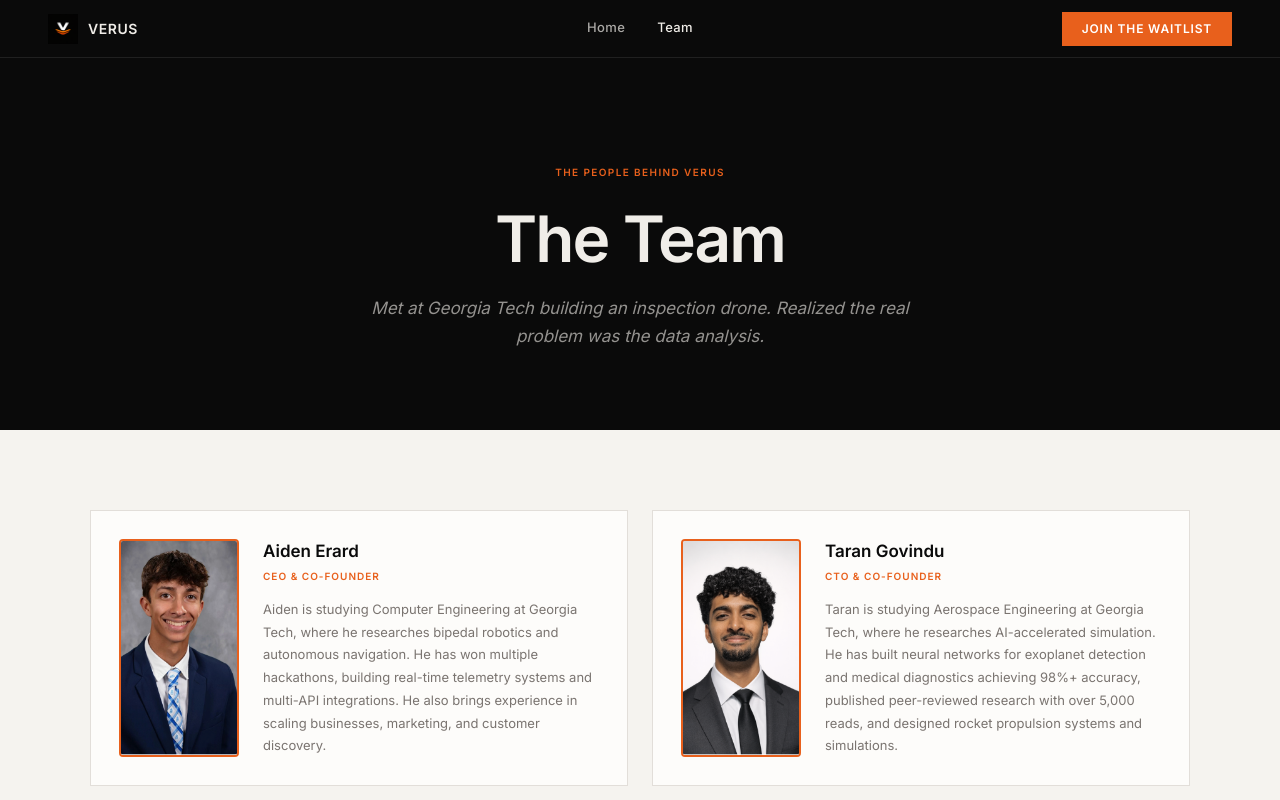
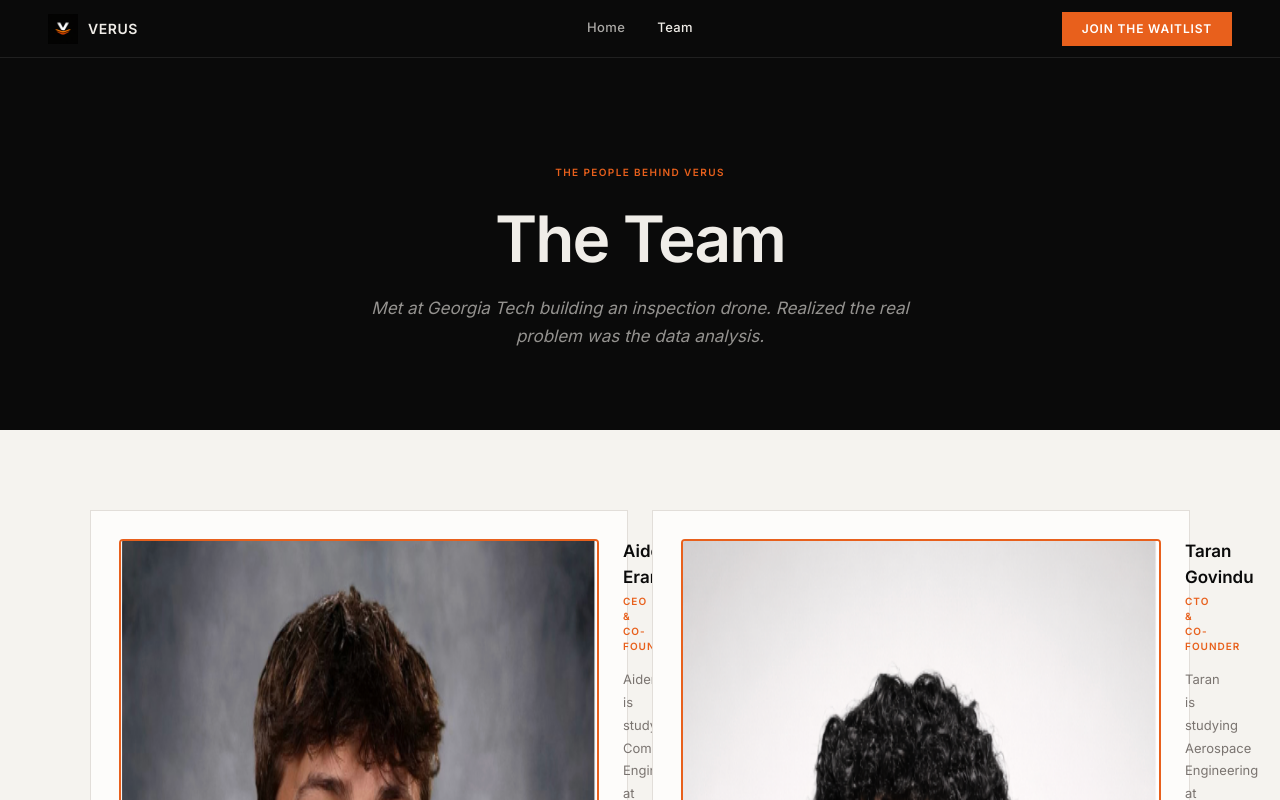
Before and after one commit to aidenerard/verus-newsletter, a React (Vite) app: page /team in a window 1280 px wide. Shown: the top 800 px of the page. Built offline with nearby package versions, Linux system fonts and the light colour scheme; no server answers.

Commit message:
Team page: show full photo width at natural aspect ratio
Co-Authored-By: Claude Sonnet 4.6 <noreply@anthropic.com>

```diff
--- a/src/app/pages/TeamPage.tsx
+++ b/src/app/pages/TeamPage.tsx
@@ -126,22 +126,19 @@ function FounderCard({ founder, delay }: { founder: Founder; delay: number }) {
   const ref = useReveal(delay);
   return (
     <div ref={ref} className="tm-reveal tm-card">
-      {/* Photo — wrapper stretches to card height via align-items:stretch */}
-      <div style={{ flexShrink: 0, width: 120 }}>
+      {/* Photo — natural width, full height of card */}
       <img
         src={founder.photo}
         alt={founder.name}
         style={{
-            width: '100%',
           height: '100%',
-            objectFit: 'cover',
-            objectPosition: 'top',
+          width: 'auto',
+          flexShrink: 0,
           borderRadius: 4,
           border: `2px solid ${C.orange}`,
           display: 'block',
         }}
       />
-      </div>
 
       {/* Text */}
       <div style={{ flex: 1, minWidth: 0 }}>
```
Lines whose indentation alone changed are shown as unchanged.
